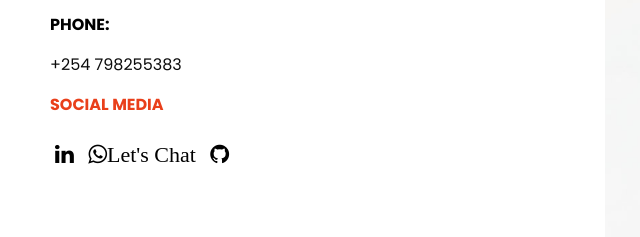
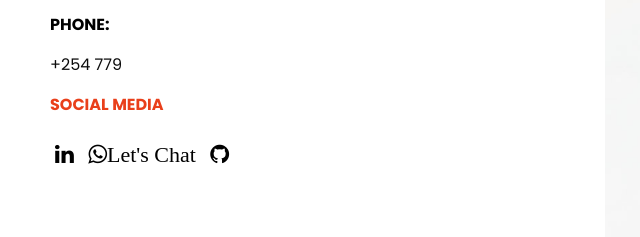
Before and after one commit to mukamirisper/mukamirisper.github.io, a plain HTML site: page contact.html in a window 1280 px wide. Shown: the part 442-679 px from the top of the page, 605-1245 px from the left. Drawn offline with nearby package versions, Linux system fonts and the light colour scheme.

Commit message:
Update contact.html

```diff
--- a/contact.html
+++ b/contact.html
@@ -122,7 +122,7 @@
          <p style="color:black;"><b>EMAIL:</b></p>
          <p>mukamirisper66@gmail.com</p>
          <p style="color:black;"><b>PHONE:</b></p>
-         <p>+254 798255383</p>
+         <p>+254 779</p>
          <p style="color: #e93f1a;"><b> SOCIAL MEDIA</b></span> </p>
 
          <!--Add font awesome icons-->
```
